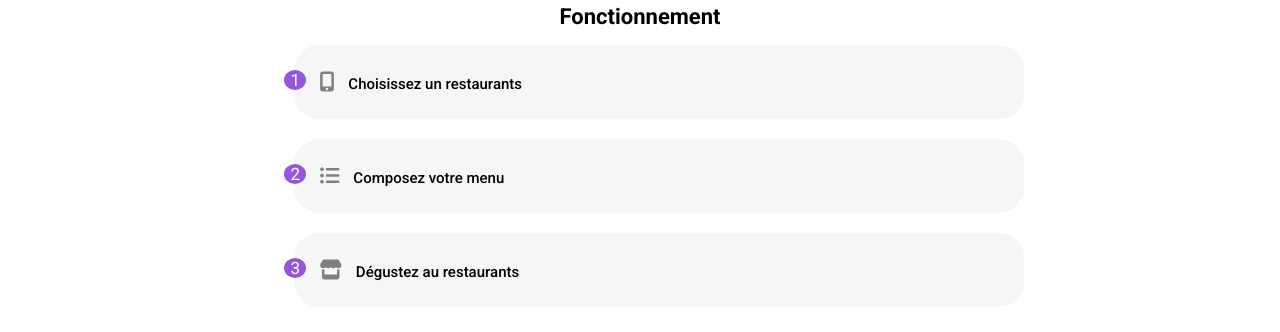
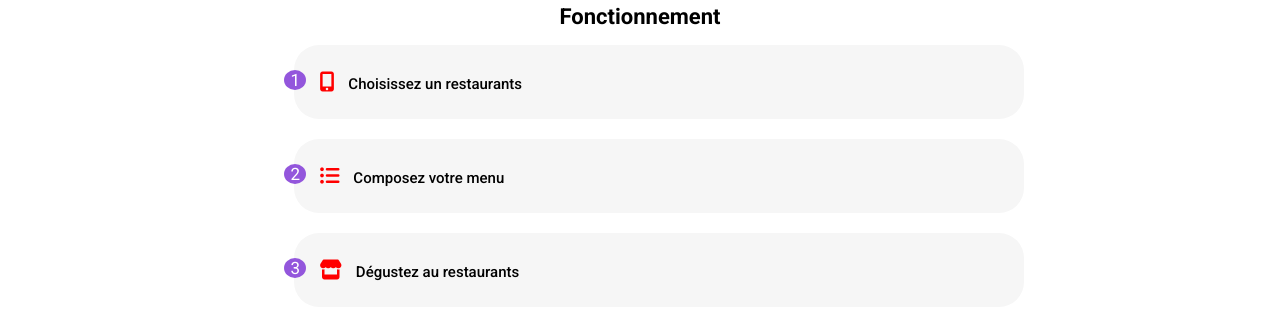
Before and after one commit to sidiyes/Diabira_sidiye_3_12082022, a website: page index.html in a window 1280 px wide. In both pictures the pointer is over the element 331 px from the left and 470 px from the top of the page. Shown: the part 388-720 px from the top of the page. Drawn offline with nearby package versions, Linux system fonts and the light colour scheme; files that its build step writes are made by us from their sources; a web font is replaced by a local one.

Commit message:
Update default.scss

```diff
--- a/sass/layouts/default.scss
+++ b/sass/layouts/default.scss
@@ -1,4 +1,3 @@
-
 
 h1 {
     margin: 0;
@@ -20,6 +19,7 @@ p {
     margin: 0;
     font-size: 13px;
 }
+
 body {
     width: 100%;
     margin: 0;
@@ -108,7 +108,10 @@ text-align: center;
 .tutorial__step__icon {
     font-size: 20px;
     padding-right: 10px;
-    color: gray;
+    color: red;
+    &:hover {
+color: red;
+    }
 }
 .tutorial__step__text {
     font-size: 15px;
@@ -179,10 +182,6 @@ font-size: 18px;
     }
 }
 
-
-i:hover {
-    cursor: pointer;
-}
 .restaurants__figcaption__icon:hover {
 .fa-solid::before {
     display: block;
```
